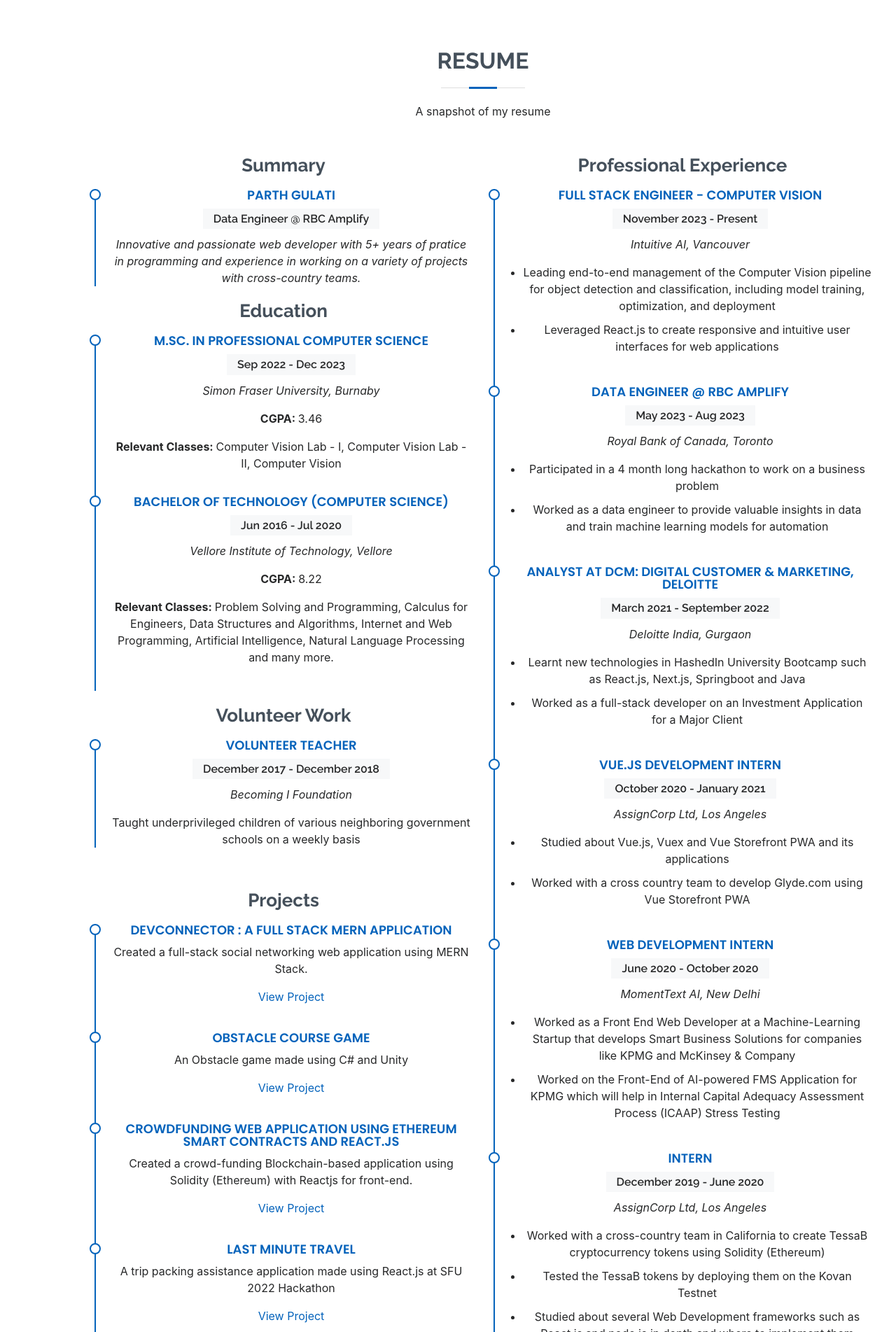
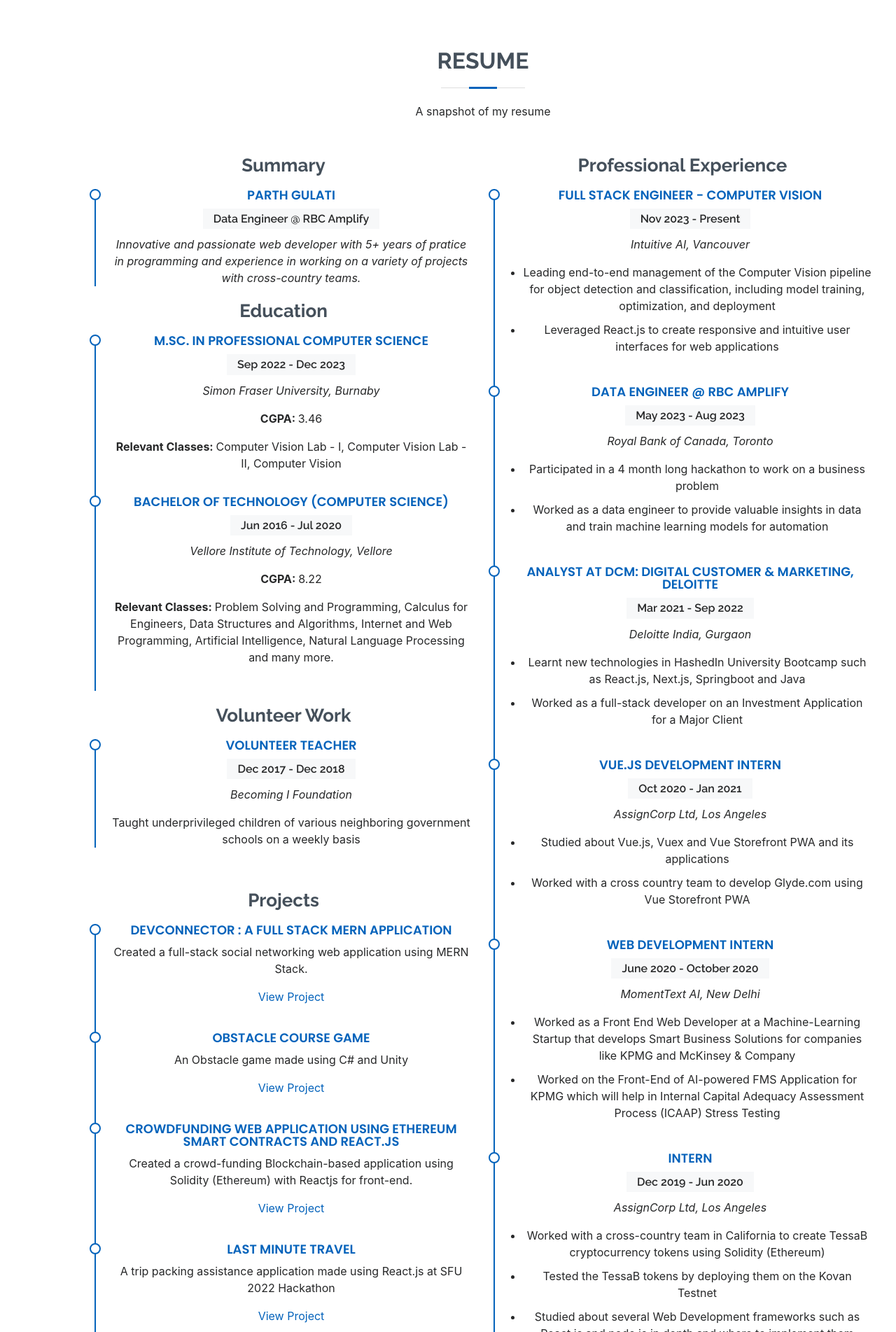
Before and after one commit to parth-gulati/parthgulati, a React (Create React App) app: page / in a window 1280 px wide. Shown: the part 2377-4280 px from the top of the page at 70% size. Built offline with nearby package versions, Linux system fonts and the light colour scheme.

Commit message:
made dates uniform, fixed broken links

```diff
--- a/src/ResumeData.js
+++ b/src/ResumeData.js
@@ -110,7 +110,7 @@ let resumeData = {
   projects: [
     {
       title: "DevConnector : a Full Stack MERN Application",
-      link: "https://socialdevconnect.herokuapp.com/",
+      link: "https://github.com/parth-gulati/DevConnector",
       desc: "Created a full-stack social networking web application using MERN Stack.",
     },
     {
@@ -132,13 +132,13 @@ let resumeData = {
   ],
   volunteer: {
     title: `Volunteer Teacher`,
-    period: "December 2017 - December 2018",
+    period: "Dec 2017 - Dec 2018",
     location: "Becoming I Foundation",
     desc: "Taught underprivileged children of various neighboring government schools on a weekly basis",
   },
   ex2: {
     title: "INTERN",
-    period: "December 2019 - June 2020",
+    period: "Dec 2019 - Jun 2020",
     location: "AssignCorp Ltd, Los Angeles",
     des3: "Studied about several Web Development frameworks such as React.js and node.js in depth and where to implement them",
     des1: "Worked with a cross-country team in California to create TessaB cryptocurrency tokens using Solidity (Ethereum)",
@@ -155,7 +155,7 @@ let resumeData = {
   },
   ex4: {
     title: "VUE.JS DEVELOPMENT INTERN",
-    period: "October 2020 - January 2021",
+    period: "Oct 2020 - Jan 2021",
     location: "AssignCorp Ltd, Los Angeles",
     des1: "Studied about Vue.js, Vuex and Vue Storefront PWA and its applications",
     des2: "Worked with a cross country team to develop Glyde.com using Vue Storefront PWA",
@@ -163,7 +163,7 @@ let resumeData = {
 
   ex5: {
     title: "ANALYST AT DCM: DIGITAL CUSTOMER & MARKETING, DELOITTE",
-    period: "March 2021 - September 2022",
+    period: "Mar 2021 - Sep 2022",
     location: "Deloitte India, Gurgaon",
     des1: "Learnt new technologies in HashedIn University Bootcamp such as React.js, Next.js, Springboot and Java",
     des2: "Worked as a full-stack developer on an Investment Application for a Major Client",
@@ -177,7 +177,7 @@ let resumeData = {
   },
   ex7: {
     title: "FULL STACK ENGINEER - COMPUTER VISION",
-    period: "November 2023 - Present",
+    period: "Nov 2023 - Present",
     location: "Intuitive AI, Vancouver",
     des1: "Leading end-to-end management of the Computer Vision pipeline for object detection and classification, including model training, optimization, and deployment",
     des2: "Leveraged React.js to create responsive and intuitive user interfaces for web applications"
```
